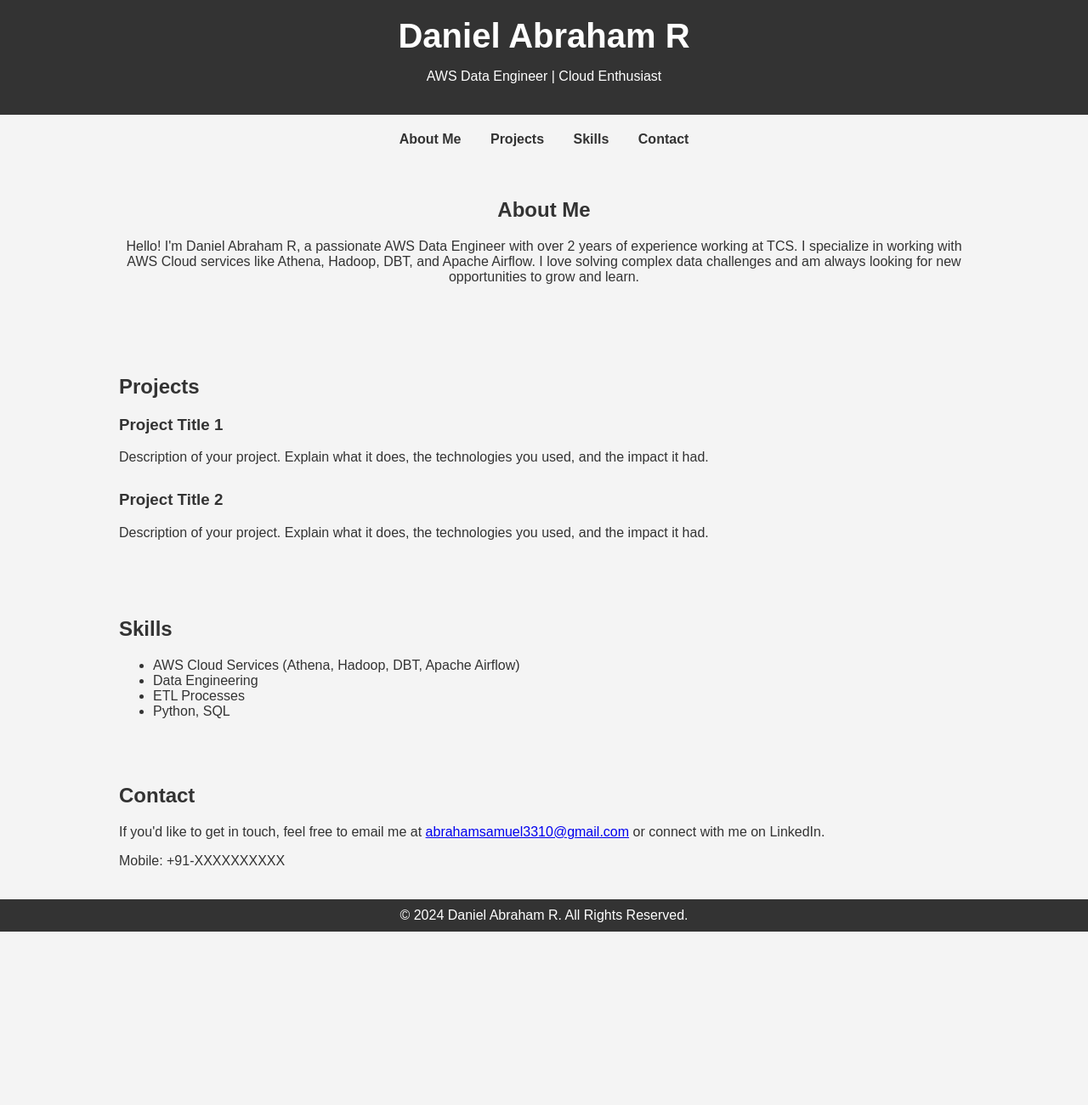
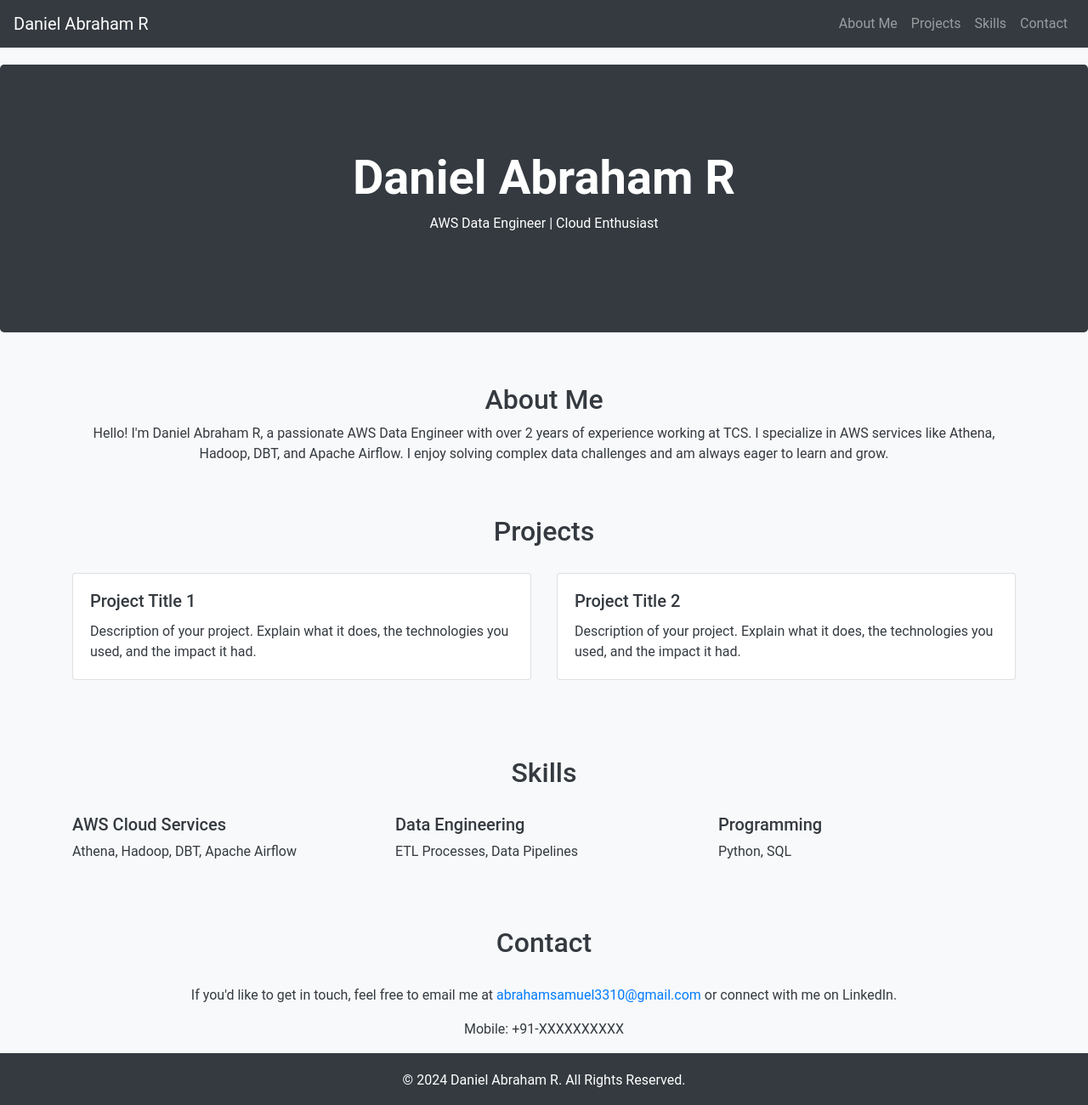
Before and after one commit to DannyBoy3310/DannyBoy3310.github.io, a plain HTML site: page index.html in a window 1280 px wide. Shown: the whole page at 85% size. Before the commit the page ends 1096 px from the top, so only its background shows below. Drawn offline with nearby package versions, Linux system fonts and the light colour scheme.

Commit message:
Update index.html with BootStrap

```diff
--- a/index.html
+++ b/index.html
@@ -4,111 +4,143 @@
     <meta charset="UTF-8">
     <meta name="viewport" content="width=device-width, initial-scale=1.0">
     <title>Daniel Abraham R | Portfolio</title>
-    <link rel="stylesheet" href="styles.css"> <!-- Link to external CSS file if needed -->
+    <!-- Bootstrap CSS -->
+    <link href="https://stackpath.bootstrapcdn.com/bootstrap/4.5.2/css/bootstrap.min.css" rel="stylesheet">
     <style>
         body {
-            font-family: Arial, sans-serif;
-            margin: 0;
-            padding: 0;
-            background-color: #f4f4f4;
-            color: #333;
+            font-family: 'Roboto', sans-serif;
+            background-color: #f8f9fa;
+            color: #343a40;
         }
-        header {
-            background-color: #333;
-            color: #fff;
+        .navbar {
+            margin-bottom: 20px;
+        }
+        .jumbotron {
+            background-color: #343a40;
+            color: #ffffff;
+            text-align: center;
+            padding: 100px 25px;
+            margin-bottom: 0;
+        }
+        .jumbotron h1 {
+            font-size: 3.5em;
+            font-weight: bold;
+        }
+        .section-title {
+            margin: 60px 0 30px;
+            text-align: center;
+        }
+        .project-card {
+            margin-bottom: 30px;
+        }
+        footer {
+            background-color: #343a40;
+            color: #ffffff;
             padding: 20px 0;
             text-align: center;
-        }
-        header h1 {
-            margin: 0;
-            font-size: 2.5em;
-        }
-        nav {
-            margin: 20px 0;
-            text-align: center;
-        }
-        nav a {
-            margin: 0 15px;
-            text-decoration: none;
-            color: #333;
-            font-weight: bold;
-        }
-        section {
-            padding: 20px;
-            max-width: 1000px;
-            margin: 0 auto;
-        }
-        .intro {
-            text-align: center;
-            margin-bottom: 30px;
-        }
-        .project {
-            margin-bottom: 30px;
-        }
-        .project h3 {
-            margin-top: 0;
-        }
-        footer {
-            background-color: #333;
-            color: #fff;
-            padding: 10px 0;
-            text-align: center;
-        }
-        footer p {
-            margin: 0;
         }
     </style>
 </head>
 <body>
-    <header>
+
+    <!-- Navigation -->
+    <nav class="navbar navbar-expand-lg navbar-dark bg-dark">
+        <a class="navbar-brand" href="#">Daniel Abraham R</a>
+        <button class="navbar-toggler" type="button" data-toggle="collapse" data-target="#navbarNav" aria-controls="navbarNav" aria-expanded="false" aria-label="Toggle navigation">
+            <span class="navbar-toggler-icon"></span>
+        </button>
+        <div class="collapse navbar-collapse" id="navbarNav">
+            <ul class="navbar-nav ml-auto">
+                <li class="nav-item"><a class="nav-link" href="#about">About Me</a></li>
+                <li class="nav-item"><a class="nav-link" href="#projects">Projects</a></li>
+                <li class="nav-item"><a class="nav-link" href="#skills">Skills</a></li>
+                <li class="nav-item"><a class="nav-link" href="#contact">Contact</a></li>
+            </ul>
+        </div>
+    </nav>
+
+    <!-- Jumbotron -->
+    <div class="jumbotron">
+        <div class="container">
             <h1>Daniel Abraham R</h1>
             <p>AWS Data Engineer | Cloud Enthusiast</p>
-    </header>
+        </div>
+    </div>
 
-    <nav>
-        <a href="#about">About Me</a>
-        <a href="#projects">Projects</a>
-        <a href="#skills">Skills</a>
-        <a href="#contact">Contact</a>
-    </nav>
-
-    <section id="about" class="intro">
+    <!-- About Me -->
+    <section id="about" class="container">
+        <div class="section-title">
             <h2>About Me</h2>
-        <p>Hello! I'm Daniel Abraham R, a passionate AWS Data Engineer with over 2 years of experience working at TCS. I specialize in working with AWS Cloud services like Athena, Hadoop, DBT, and Apache Airflow. I love solving complex data challenges and am always looking for new opportunities to grow and learn.</p>
+            <p>Hello! I'm Daniel Abraham R, a passionate AWS Data Engineer with over 2 years of experience working at TCS. I specialize in AWS services like Athena, Hadoop, DBT, and Apache Airflow. I enjoy solving complex data challenges and am always eager to learn and grow.</p>
+        </div>
     </section>
 
-    <section id="projects">
+    <!-- Projects -->
+    <section id="projects" class="container">
+        <div class="section-title">
             <h2>Projects</h2>
-        <div class="project">
-            <h3>Project Title 1</h3>
-            <p>Description of your project. Explain what it does, the technologies you used, and the impact it had.</p>
         </div>
-        <div class="project">
-            <h3>Project Title 2</h3>
-            <p>Description of your project. Explain what it does, the technologies you used, and the impact it had.</p>
+        <div class="row">
+            <div class="col-md-6">
+                <div class="card project-card">
+                    <div class="card-body">
+                        <h5 class="card-title">Project Title 1</h5>
+                        <p class="card-text">Description of your project. Explain what it does, the technologies you used, and the impact it had.</p>
                     </div>
-        <!-- Add more projects as needed -->
+                </div>
+            </div>
+            <div class="col-md-6">
+                <div class="card project-card">
+                    <div class="card-body">
+                        <h5 class="card-title">Project Title 2</h5>
+                        <p class="card-text">Description of your project. Explain what it does, the technologies you used, and the impact it had.</p>
+                    </div>
+                </div>
+            </div>
+            <!-- Add more project cards as needed -->
+        </div>
     </section>
 
-    <section id="skills">
+    <!-- Skills -->
+    <section id="skills" class="container">
+        <div class="section-title">
             <h2>Skills</h2>
-        <ul>
-            <li>AWS Cloud Services (Athena, Hadoop, DBT, Apache Airflow)</li>
-            <li>Data Engineering</li>
-            <li>ETL Processes</li>
-            <li>Python, SQL</li>
-            <!-- Add more skills as needed -->
-        </ul>
+        </div>
+        <div class="row">
+            <div class="col-md-4">
+                <h5>AWS Cloud Services</h5>
+                <p>Athena, Hadoop, DBT, Apache Airflow</p>
+            </div>
+            <div class="col-md-4">
+                <h5>Data Engineering</h5>
+                <p>ETL Processes, Data Pipelines</p>
+            </div>
+            <div class="col-md-4">
+                <h5>Programming</h5>
+                <p>Python, SQL</p>
+            </div>
+        </div>
     </section>
 
-    <section id="contact">
+    <!-- Contact -->
+    <section id="contact" class="container">
+        <div class="section-title">
             <h2>Contact</h2>
+        </div>
+        <div class="text-center">
             <p>If you'd like to get in touch, feel free to email me at <a href="mailto:abrahamsamuel3310@gmail.com">abrahamsamuel3310@gmail.com</a> or connect with me on LinkedIn.</p>
             <p>Mobile: +91-XXXXXXXXXX</p>
+        </div>
     </section>
 
+    <!-- Footer -->
     <footer>
         <p>&copy; 2024 Daniel Abraham R. All Rights Reserved.</p>
     </footer>
+
+    <!-- Bootstrap JS and dependencies -->
+    <script src="https://code.jquery.com/jquery-3.5.1.slim.min.js"></script>
+    <script src="https://cdn.jsdelivr.net/npm/@popperjs/core@2.5.2/dist/umd/popper.min.js"></script>
+    <script src="https://stackpath.bootstrapcdn.com/bootstrap/4.5.2/js/bootstrap.min.js"></script>
 </body>
 </html>
```
Lines whose indentation alone changed are shown as unchanged.
